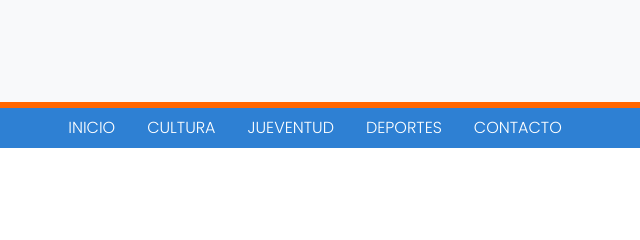
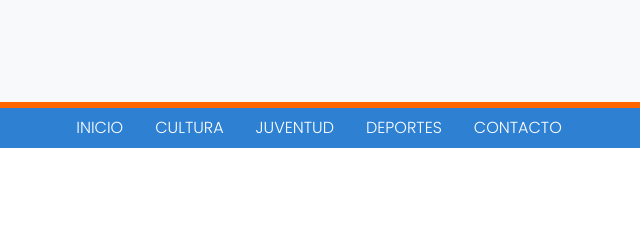
Before and after one commit to jeepers22/proyecto-cissab, a website: page secciones/cultura.html in a window 1280 px wide. Shown: the top 240 px of the page, 640-1280 px from the left. Drawn offline with nearby package versions, Linux system fonts and the light colour scheme.

Commit message:
correccion ortográfica juventud

```diff
--- a/secciones/cultura.html
+++ b/secciones/cultura.html
@@ -29,7 +29,7 @@
                                     <a class="nav-link active px-3" href="cultura.html">Cultura</a>
                                 </li>
                                 <li class="nav-item">
-                                    <a class="nav-link active px-3" href="juventud.html">Jueventud</a>
+                                    <a class="nav-link active px-3" href="juventud.html">Juventud</a>
                                 </li>
                                 <li class="nav-item">
                                     <a class="nav-link active px-3" href="deportes.html">Deportes</a>
```
Also changed, not shown: index.html (+1 -1 lines), secciones/contacto.html (+1 -1 lines), secciones/deportes.html (+1 -1 lines), secciones/juventud.html (+1 -1 lines).
